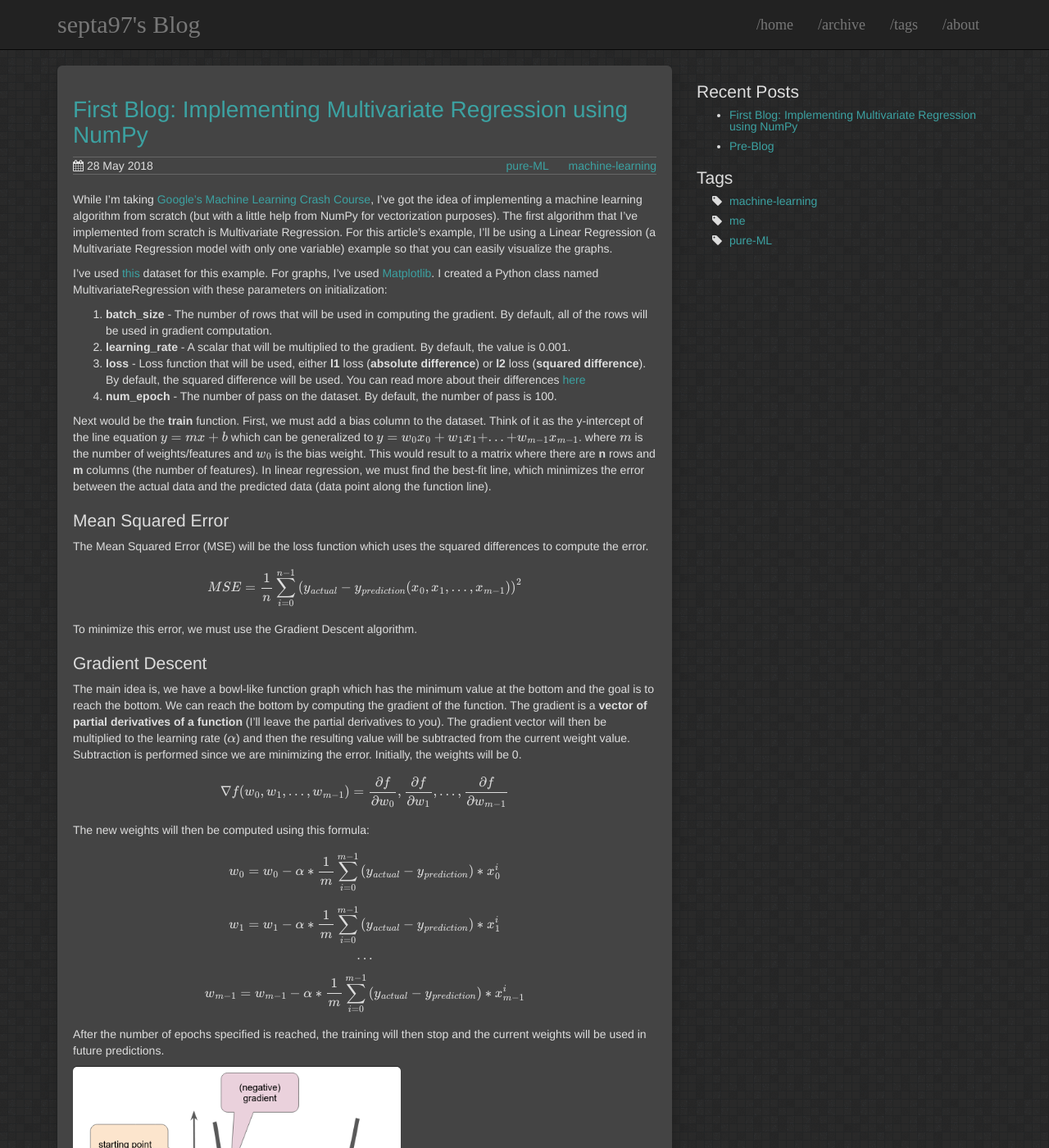
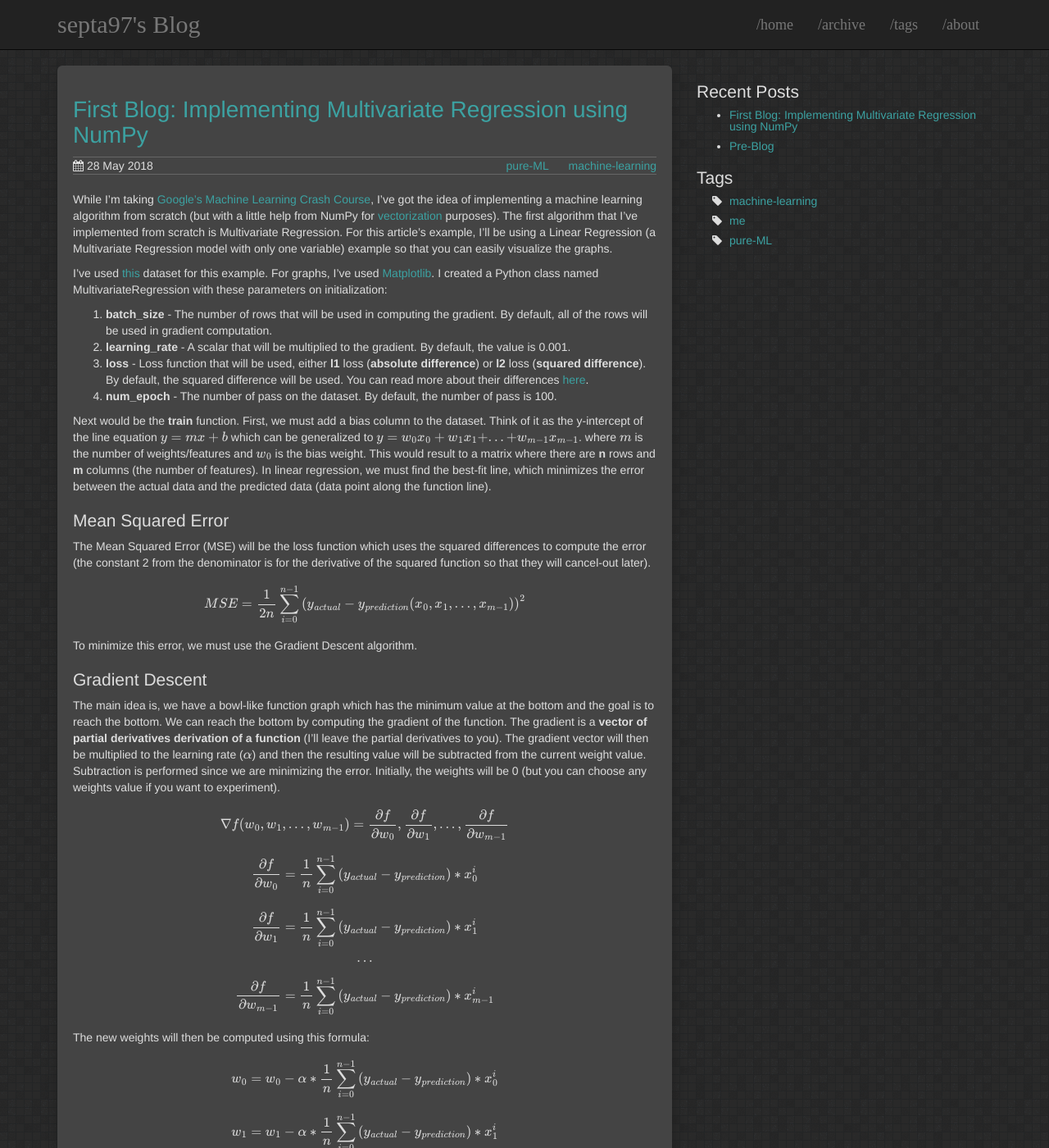
Before and after one commit to septa97/septa97.com, a Jekyll site: the page built from _posts/2018-05-28-1st-blog.md, in a window 1280 px wide and 1400 px high. Shown: the whole window at 82% size. Built offline with Jekyll 4.4.1, drawn with Linux system fonts in a browser that asks for light colours; formulas are drawn with MathJax 3; some of the changed text lies outside the part shown.

Commit message:
Update the 1st blog

```diff
--- a/_posts/2018-05-28-1st-blog.md
+++ b/_posts/2018-05-28-1st-blog.md
@@ -6,42 +6,40 @@ tags:
   - machine-learning
 ---
 
-While I'm taking [Google's Machine Learning Crash Course](https://developers.google.com/machine-learning/crash-course/), I've got the idea of implementing a machine learning algorithm from scratch (but with a little help from NumPy for vectorization purposes). The first algorithm that I've implemented from scratch is Multivariate Regression. For this article's example, I'll be using a Linear Regression (a Multivariate Regression model with only one variable) example so that you can easily visualize the graphs.
+While I'm taking [Google's Machine Learning Crash Course](https://developers.google.com/machine-learning/crash-course/), I've got the idea of implementing a machine learning algorithm from scratch (but with a little help from NumPy for [vectorization](https://en.wikipedia.org/wiki/Array_programming) purposes). The first algorithm that I've implemented from scratch is Multivariate Regression. For this article's example, I'll be using a Linear Regression (a Multivariate Regression model with only one variable) example so that you can easily visualize the graphs.
 
 I've used [this](http://scikit-learn.org/stable/modules/generated/sklearn.datasets.load_diabetes.html) dataset for this example. For graphs, I've used [Matplotlib](https://matplotlib.org/). I created a Python class named MultivariateRegression with these parameters on initialization:
 
 1. **batch_size** - The number of rows that will be used in computing the gradient. By default, all of the rows will be used in gradient computation.
 2. **learning_rate** - A scalar that will be multiplied to the gradient. By default, the value is 0.001.
-3. **loss** - Loss function that will be used, either **l1** loss (**absolute difference**) or **l2** loss (**squared difference**). By default, the squared difference will be used. You can read more about their differences [here](http://rishy.github.io/ml/2015/07/28/l1-vs-l2-loss/)
+3. **loss** - Loss function that will be used, either **l1** loss (**absolute difference**) or **l2** loss (**squared difference**). By default, the squared difference will be used. You can read more about their differences [here](http://rishy.github.io/ml/2015/07/28/l1-vs-l2-loss/).
 4. **num_epoch** - The number of pass on the dataset. By default, the number of pass is 100.
 
 Next would be the **train** function. First, we must add a bias column to the dataset. Think of it as the y-intercept of the line equation $$y = mx + b$$ which can be generalized to $$y = w_0x_0 + w_1x_1 + ... + w_{m-1}x_{m-1}$$. where $$m$$ is the number of weights/features and $$w_0$$ is the bias weight. This would result to a matrix where there are **n** rows and **m** columns (the number of features). In linear regression, we must find the best-fit line, which minimizes the error between the actual data and the predicted data (data point along the function line).
 
 ## Mean Squared Error
-The Mean Squared Error (MSE) will be the loss function which uses the squared differences to compute the error.
+The Mean Squared Error (MSE) will be the loss function which uses the squared differences to compute the error (the constant 2 from the denominator is for the derivative of the squared function so that they will cancel-out later).
 
 $$
-MSE = \frac{1}{n} \sum_{i=0}^{n-1}{(y_{actual} - y_{prediction}(x_0, x_1, ..., x_{m-1}))}^2
+MSE = \frac{1}{2n} \sum_{i=0}^{n-1}{(y_{actual} - y_{prediction}(x_0, x_1, ..., x_{m-1}))}^2
 $$
 
 To minimize this error, we must use the Gradient Descent algorithm.
 
 ## Gradient Descent
 
-The main idea is, we have a bowl-like function graph which has the minimum value at the bottom and the goal is to reach the bottom. We can reach the bottom by computing the gradient of the function. The gradient is a **vector of partial derivatives of a function** (I'll leave the partial derivatives to you). The gradient vector will then be multiplied to the learning rate ($$\alpha$$) and then the resulting value will be subtracted from the current weight value. Subtraction is performed since we are minimizing the error. Initially, the weights will be 0.
+The main idea is, we have a bowl-like function graph which has the minimum value at the bottom and the goal is to reach the bottom. We can reach the bottom by computing the gradient of the function. The gradient is a **vector of partial derivatives derivation of a function** (I'll leave the partial derivatives to you). The gradient vector will then be multiplied to the learning rate ($$\alpha$$) and then the resulting value will be subtracted from the current weight value. Subtraction is performed since we are minimizing the error. Initially, the weights will be 0 (but you can choose any weights value if you want to experiment).
 
 $$
 \nabla f(w_0, w_1, ..., w_{m-1}) = \frac{\partial f}{\partial w_0}, \frac{\partial f}{\partial w_1}, ..., \frac{\partial f}{\partial w_{m-1}}
 $$
 
-The new weights will then be computed using this formula:
-
 $$
-w_0 = w_0 - \alpha * \frac{1}{m} \sum_{i=0}^{m-1}{(y_{actual} - y_{prediction}) * x_0^i}
+\frac{\partial f}{\partial w_0} = \frac{1}{n} \sum_{i=0}^{n-1}{(y_{actual} - y_{prediction}) * x_0^i}
 $$
 
 $$
-w_1 = w_1 - \alpha * \frac{1}{m} \sum_{i=0}^{m-1}{(y_{actual} - y_{prediction}) * x_1^i}
+\frac{\partial f}{\partial w_1} = \frac{1}{n} \sum_{i=0}^{n-1}{(y_{actual} - y_{prediction}) * x_1^i}
 $$
 
 $$
@@ -49,10 +47,32 @@ $$
 $$
 
 $$
-w_{m-1} = w_{m-1} - \alpha * \frac{1}{m} \sum_{i=0}^{m-1}{(y_{actual} - y_{prediction}) * x_{m-1}^i}
+\frac{\partial f}{\partial w_{m-1}} = \frac{1}{n} \sum_{i=0}^{n-1}{(y_{actual} - y_{prediction}) * x_{m-1}^i}
 $$
 
-After the number of epochs specified is reached, the training will then stop and the current weights will be used in future predictions.
+The new weights will then be computed using this formula:
+
+$$
+w_0 = w_0 - \alpha * \frac{1}{n} \sum_{i=0}^{n-1}{(y_{actual} - y_{prediction}) * x_0^i}
+$$
+
+$$
+w_1 = w_1 - \alpha * \frac{1}{n} \sum_{i=0}^{n-1}{(y_{actual} - y_{prediction}) * x_1^i}
+$$
+
+$$
+...
+$$
+
+$$
+w_{m-1} = w_{m-1} - \alpha * \frac{1}{n} \sum_{i=0}^{n-1}{(y_{actual} - y_{prediction}) * x_{m-1}^i}
+$$
+
+After the number of epochs specified is reached, the training will then stop and the current weights will be used in future predictions. We will have a learned function of the form:
+
+$$
+y_{prediction}(x_0, x_1, ..., x_{m-1}) = w_0x_0 + w_1x_1 + ... + w_{m-1}x_{m-1}
+$$
 
 <figure>
 	<img src="/assets/images/05-28-18/gradient-descent.png" width="400">
```
